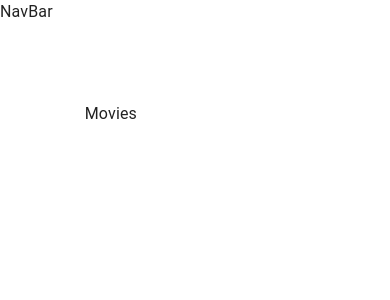
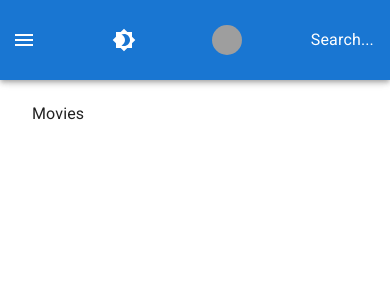
Before and after one commit to YatharthNigam/netplix, a React (Create React App) app: page / in a window 390 px wide. Shown: the top 300 px of the page. Built offline with nearby package versions, Linux system fonts and the light colour scheme; grey boxes are pictures that could not be loaded.

Commit message:
created responsive navbar and started with sidebar

```diff
--- a/public/index.html
+++ b/public/index.html
@@ -11,6 +11,7 @@
     />
     <link rel="apple-touch-icon" href="%PUBLIC_URL%/logo192.png" />
     <link rel="manifest" href="%PUBLIC_URL%/manifest.json" />
+    <link rel="stylesheet" href="https://fonts.googleapis.com/css?family=Roboto:300,400,500,700&display=swap" />
     <title>NetPlix</title>
   </head>
   <body>
--- a/src/components/NavBar/NavBar.jsx
+++ b/src/components/NavBar/NavBar.jsx
@@ -1,8 +1,96 @@
-import React from 'react';
+import React, { useState } from 'react';
+// importing elements
+import { AppBar, IconButton, Toolbar, Drawer, Button, Avatar, useMediaQuery } from '@mui/material';
+// importing icons
+import { Menu, AccountCircle, Brightness4, Brightness7 } from '@mui/icons-material';
+// importing Link for switching between pages
+import { Link } from 'react-router-dom';
+// importing styles
+import { useTheme } from '@mui/material/styles';
+import useStyles from './styles';
+import { Sidebar } from '../index';
 
 function NavBar() {
+  const [mobileOpen, setMobileOpen] = useState(false);
+  const classes = useStyles();
+  // if larger than 600 than not mobile
+  const isMobile = useMediaQuery('(max-width:600px)');
+  const theme = useTheme();
+  const isAuthenticated = true;
+
   return (
-    <div>NavBar</div>
+    // Empty react fragment
+    <>
+      <AppBar position="fixed">
+        <Toolbar className={classes.toolbar}>
+          {isMobile && (
+            <IconButton
+              color="inherit"
+              edge="start"
+              style={{ outline: 'none' }}
+              onClick={() => {}}
+              className={classes.menuButton}
+            >
+              <Menu />
+            </IconButton>
+          )}
+          <IconButton
+            color="inherit"
+            sx={{ ml: 1 }}
+            onClick={() => {}}
+          >
+            {theme.palette.mode === 'dark' ? <Brightness7 /> : <Brightness4 />}
+          </IconButton>
+          {!isMobile && 'Search...'}
+          <div>
+            {!isAuthenticated ? (
+              <Button color="inherit" onClick={() => {}}>
+                Login &nbsp; <AccountCircle />
+              </Button>
+            ) : (
+              <Button
+                color="inherit"
+                component={Link}
+                to="/profile/:id"
+                className={classes.linkButton}
+                onClick={() => {}}
+              >
+                {!isMobile && <>My Movies &nbsp;</>}
+                <Avatar
+                  style={{ width: 30, height: 30 }}
+                  alt="Profile"
+                  src="https://indianmemetemplates.com/wp-content/uploads/evil-doge.jpg"
+                />
+              </Button>
+            )}
+          </div>
+          {/* if on  mobile device then show search in last */}
+          {isMobile && 'Search...'}
+        </Toolbar>
+      </AppBar>
+
+      {/* Creating sidebar */}
+      <div>
+        <nav className={classes.drawer}>
+          {isMobile ? (
+            <Drawer
+              variant="temporary"
+              anchor="right"
+              open={mobileOpen}
+              className={classes.drawerBackground}
+              classes={{ paper: classes.drawerPaper }}
+              ModalProps={{ keepMounted: true }}
+            >
+              <Sidebar setMobileOpen={setMobileOpen} />
+            </Drawer>
+          ) : (
+            <Drawer>
+              a
+            </Drawer>
+          )}
+        </nav>
+      </div>
+    </>
   );
 }
 
--- /dev/null
+++ b/src/components/NavBar/styles.js
@@ -0,0 +1,22 @@
+import { makeStyles } from '@mui/styles';
+
+// theme contains all the margins and lot of measurements.
+export default makeStyles((theme) => ({
+  toolbar: {
+    height: '80px',
+    display: 'flex',
+    justifyContent: 'space-between',
+    marginLeft: '240px',
+    [theme.breakpoints.down('sm')]: {
+      marginLeft: 0,
+      flexWrap: 'wrap',
+    },
+  },
+  menuButton: {
+    marginRight: theme.spacing(2),
+    // only show if screen greater than up. i.e. not mobile
+    [theme.breakpoints.up('sm')]: {
+      display: 'none',
+    },
+  },
+}));
--- /dev/null
+++ b/src/components/Sidebar/Sidebar.jsx
@@ -0,0 +1,9 @@
+import React, { useEffect } from 'react';
+
+function Sidebar() {
+  return (
+    <div>Sidebar</div>
+  );
+}
+
+export default Sidebar;
--- a/src/components/index.js
+++ b/src/components/index.js
@@ -3,3 +3,4 @@ export { default as MovieInformation } from './MovieInformation/MovieInformation
 export { default as Movies } from './Movies/Movies';
 export { default as NavBar } from './NavBar/NavBar';
 export { default as Profile } from './Profile/Profile';
+export { default as Sidebar } from './Sidebar/Sidebar';
--- a/src/index.js
+++ b/src/index.js
@@ -1,12 +1,17 @@
 import React from 'react';
 import ReactDOM from 'react-dom';
 import { BrowserRouter } from 'react-router-dom';
+import { createTheme, ThemeProvider } from '@mui/material/styles';
 
 import App from './components/App';
 
+const theme = createTheme({});
+
 ReactDOM.render(
-  <BrowserRouter>
-    <App />
-  </BrowserRouter>,
+  <ThemeProvider theme={theme}>
+    <BrowserRouter>
+      <App />
+    </BrowserRouter>
+  </ThemeProvider>,
   document.getElementById('root'),
 );
```
Also changed, not shown: 1 other file (tests, documents, lock files or other folders).
